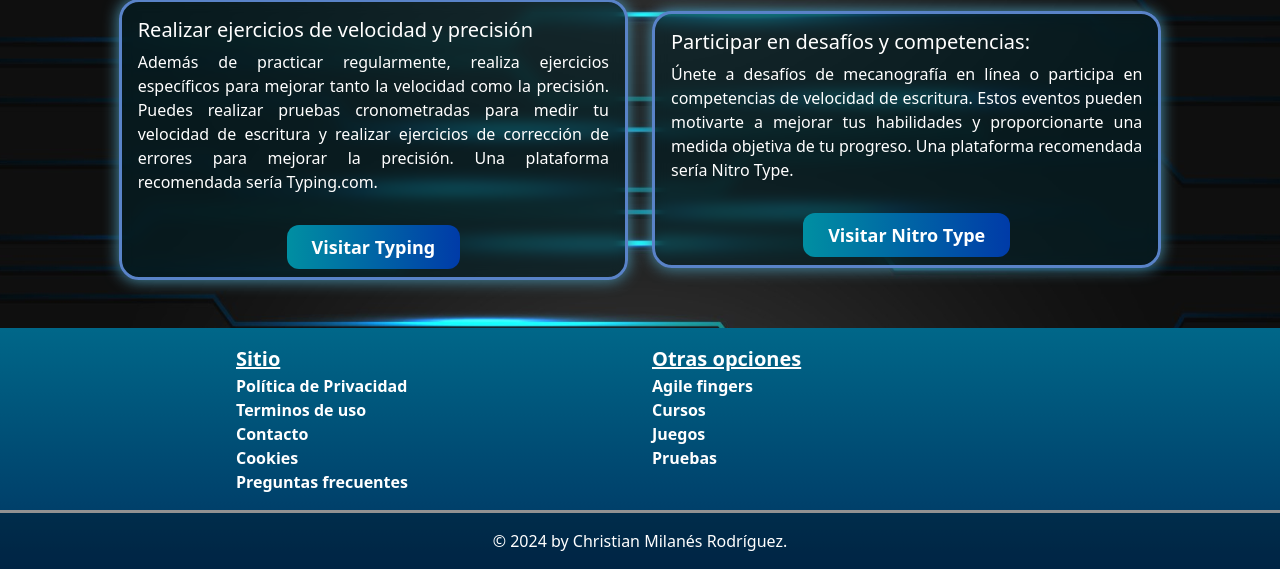
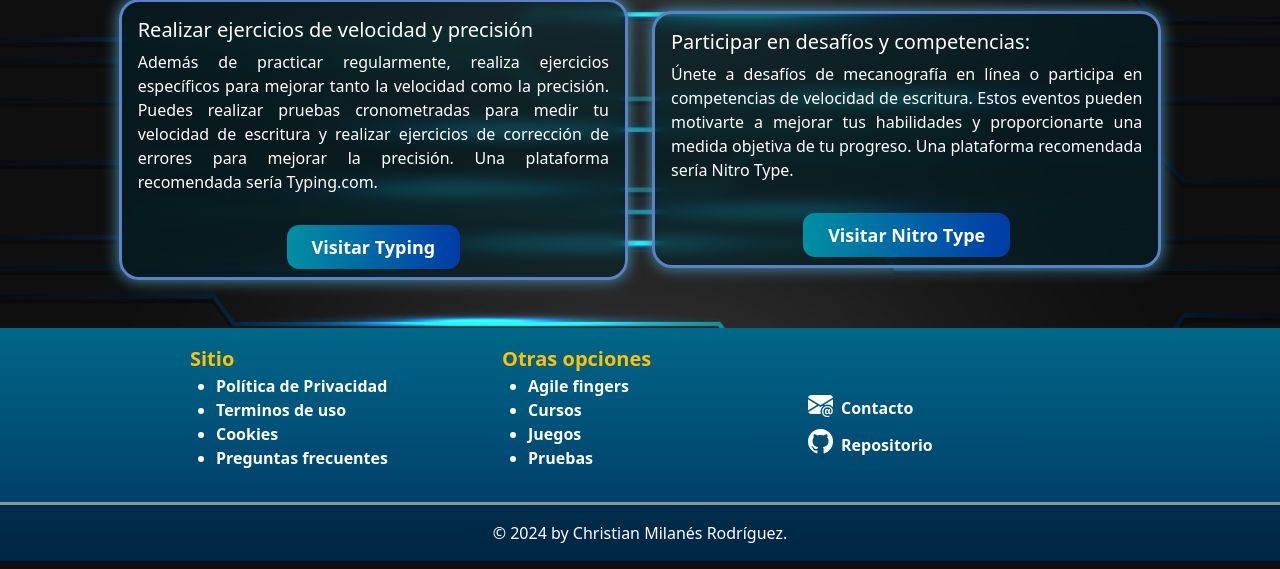
Before and after one commit to Chris0171/TypingGenius_php, a PHP site: page /index.php in a window 1280 px wide. Shown: the part 663-1232 px from the top of the page. Run offline with PHP 8.4, Linux system fonts and the light colour scheme.

Commit message:
contact popover implemented

```diff
--- a/assets/css/styles.css
+++ b/assets/css/styles.css
@@ -40,7 +40,7 @@ body {
 .subMenu {
 	font-size: 20px;
 	margin: 0px;
-	text-decoration: underline;
+	padding-left: 6px;
 }
 
 .bg-footer-end {
@@ -124,3 +124,15 @@ body {
 .card-bg-tech p{
 	text-align: justify;
 }
+
+.footIcon{
+	font-size: 25px;
+}
+
+.tooltipBtn{
+	text-decoration: none;
+	outline: none;
+	background-color: transparent;
+	border: none;
+	padding: 0px;
+}
--- a/includes/end.inc.php
+++ b/includes/end.inc.php
@@ -1,13 +1,14 @@
-		<!-- Bootstrap scripts -->
-		<script
-			src="https://cdn.jsdelivr.net/npm/@popperjs/core@2.11.8/dist/umd/popper.min.js"
-			integrity="sha384-I7E8VVD/ismYTF4hNIPjVp/Zjvgyol6VFvRkX/vR+Vc4jQkC+hVqc2pM8ODewa9r"
-			crossorigin="anonymous"
-		></script>
-		<script
-			src="https://cdn.jsdelivr.net/npm/bootstrap@5.3.3/dist/js/bootstrap.min.js"
-			integrity="sha384-0pUGZvbkm6XF6gxjEnlmuGrJXVbNuzT9qBBavbLwCsOGabYfZo0T0to5eqruptLy"
-			crossorigin="anonymous"
-		></script>
-	</body>
+<!-- Bootstrap scripts -->
+<script src="https://cdn.jsdelivr.net/npm/@popperjs/core@2.11.8/dist/umd/popper.min.js"
+	integrity="sha384-I7E8VVD/ismYTF4hNIPjVp/Zjvgyol6VFvRkX/vR+Vc4jQkC+hVqc2pM8ODewa9r" crossorigin="anonymous"></script>
+<script src="https://cdn.jsdelivr.net/npm/bootstrap@5.3.3/dist/js/bootstrap.min.js"
+	integrity="sha384-0pUGZvbkm6XF6gxjEnlmuGrJXVbNuzT9qBBavbLwCsOGabYfZo0T0to5eqruptLy" crossorigin="anonymous"></script>
+<script>
+	const tooltips = document.querySelectorAll('.tooltipBtn')
+	tooltips.forEach(t => {
+		new bootstrap.Popover(t);
+	});
+</script>
+</body>
+
 </html>
--- a/includes/footer.inc.php
+++ b/includes/footer.inc.php
@@ -1,19 +1,36 @@
 <footer class="m-0 mt-5 bgNav">
-  <div class="row justify-content-center p-3 m-0">
-    <div class="col-md-4">
-      <p class="fw-bold subMenu">Sitio</p>
-      <a href="privacy-policy.php" class="fw-bold footerLink">Política de Privacidad</a><br>
-      <a href="terms-of-use.php" class="fw-bold footerLink">Terminos de uso</a><br>
-      <a href="#" class="fw-bold footerLink">Contacto</a><br>
-      <a href="cookies-policy.php" class="fw-bold footerLink">Cookies</a><br>
-      <a href="#" class="fw-bold footerLink">Preguntas frecuentes</a><br>
+  <div class="row justify-content-center align-items-center p-3 m-0">
+    <div class="col-12 col-sm-6 col-md-4 col-lg-3">
+      <p class="fw-bold subMenu text-warning">Sitio</p>
+      <ul>
+        <li><a href="privacy-policy.php" class="fw-bold footerLink">Política de Privacidad</a></li>
+        <li><a href="terms-of-use.php" class="fw-bold footerLink">Terminos de uso</a></li>
+        <li><a href="cookies-policy.php" class="fw-bold footerLink">Cookies</a></li>
+        <li><a href="#" class="fw-bold footerLink">Preguntas frecuentes</a></li>
+      </ul>
     </div>
-    <div class="col-md-4">
-      <p class="fw-bold subMenu">Otras opciones</p>
-      <a href="https://agilefingers.com/" class="fw-bold footerLink">Agile fingers</a><br>
-      <a href="" class="fw-bold footerLink">Cursos</a><br>
-      <a href="" class="fw-bold footerLink">Juegos</a><br>
-      <a href="" class="fw-bold footerLink">Pruebas</a><br>
+    <div class="col-12 col-sm-6 col-md-4 col-lg-3">
+      <p class="fw-bold subMenu text-warning">Otras opciones</p>
+      <ul>
+        <li><a href="https://agilefingers.com/" class="fw-bold footerLink">Agile fingers</a></li>
+        <li><a href="" class="fw-bold footerLink">Cursos</a></li>
+        <li><a href="" class="fw-bold footerLink">Juegos</a></li>
+        <li><a href="" class="fw-bold footerLink">Pruebas</a></li>
+      </ul>
+    </div>
+    <div class="col-12 col-sm-12 col-md-4 col-lg-3 pt-md-3">
+      <div class="row justify-content-center align-items-center">
+        <div class="col-5 col-md-12">
+          <button type="button" class="fw-bold footerLink tooltipBtn" data-bs-trigger="hover focus" data-bs-toggle="popover"
+            data-bs-title="Email de Contacto" data-bs-custom-class="fw-bold bg-warning-subtle bg-gradient"
+            data-bs-content="christianmilanes01@gmail.com"><i
+              class="bi bi-envelope-at-fill pe-2 footIcon"></i>Contacto</button><br>
+        </div>
+        <div class="col-5 col-md-12">
+          <a href="https://github.com/Chris0171" target="_blank" class="fw-bold footerLink"><i
+              class="bi bi-github pe-2 footIcon"></i>Repositorio</a><br>
+        </div>
+      </div>
     </div>
   </div>
   <div class="row justify-content-center align-items-center g-0 bg-footer-end">
--- a/includes/head_start.inc.php
+++ b/includes/head_start.inc.php
@@ -1,5 +1,6 @@
 <!DOCTYPE html>
 <html lang="es">
+
 <head>
 	<meta charset="UTF-8" />
 	<meta name="viewport" content="width=device-width, initial-scale=1.0" />
@@ -7,9 +8,6 @@
 	<link rel="icon" href="assets/favicon.ico" type="image/x-icon" />
 
 	<!-- Bootstrap styles -->
-		<link
-			href="https://cdn.jsdelivr.net/npm/bootstrap@5.3.3/dist/css/bootstrap.min.css"
-			rel="stylesheet"
-			integrity="sha384-QWTKZyjpPEjISv5WaRU9OFeRpok6YctnYmDr5pNlyT2bRjXh0JMhjY6hW+ALEwIH"
-			crossorigin="anonymous"
-		/>
+	<link href="https://cdn.jsdelivr.net/npm/bootstrap@5.3.3/dist/css/bootstrap.min.css" rel="stylesheet"
+		integrity="sha384-QWTKZyjpPEjISv5WaRU9OFeRpok6YctnYmDr5pNlyT2bRjXh0JMhjY6hW+ALEwIH" crossorigin="anonymous" />
+	<link rel="stylesheet" href="https://cdn.jsdelivr.net/npm/bootstrap-icons@1.11.3/font/bootstrap-icons.min.css">
```
Lines whose indentation alone changed are shown as unchanged.
